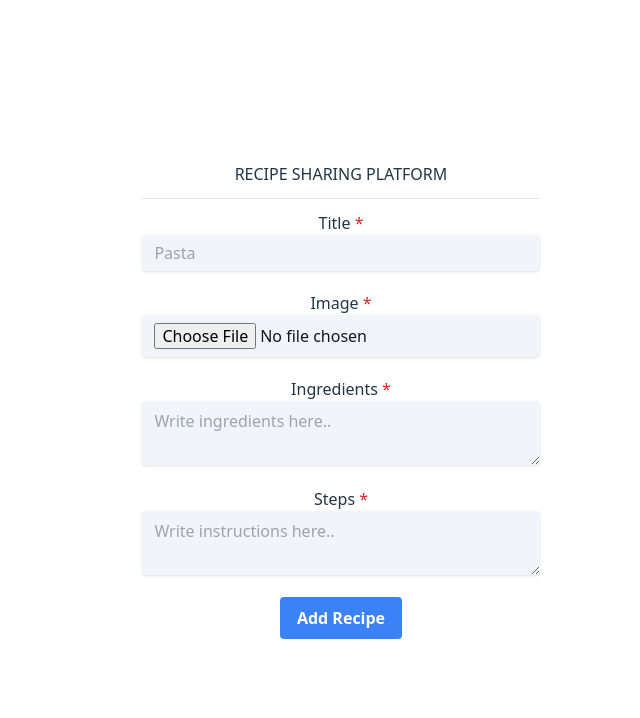
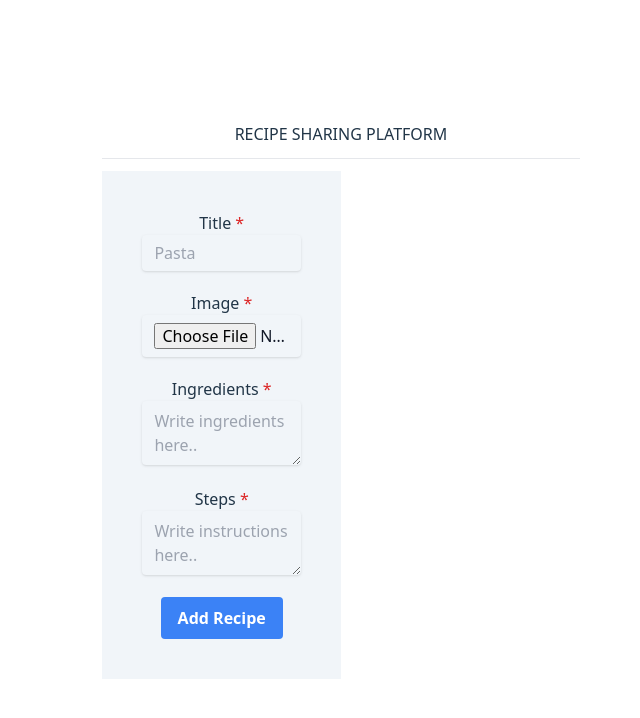
Before and after one commit to SNgubelanga/alx-fe-reactjs, a React (Vite) app in the folder recipe-sharing-platform/: page /new-recipe in a window 1280 px wide. Shown: the top 718 px of the page, without its empty margins (299-939 px from the left). Built offline with nearby package versions, Linux system fonts and the light colour scheme.

Commit message:
Added md as requested by the checker

```diff
--- a/recipe-sharing-platform/src/components/AddRecipeForm.jsx
+++ b/recipe-sharing-platform/src/components/AddRecipeForm.jsx
@@ -42,10 +42,10 @@ export const AddRecipeForm = () => {
   return (
     <>
       <div className="w-full">
-        <form onSubmit={handleSubmit}>
+        <form className="md:w-1/2 sm:w-full bg-slate-100 p-10" onSubmit={handleSubmit}>
           <p className="text-red-600">{errors[0]}</p>
           <div className="mb-5">
-            <label htmlFor="title">
+            <label className="text-center text-base" htmlFor="title">
               Title <span className="text-red-600">*</span>
             </label>
             <input
```
